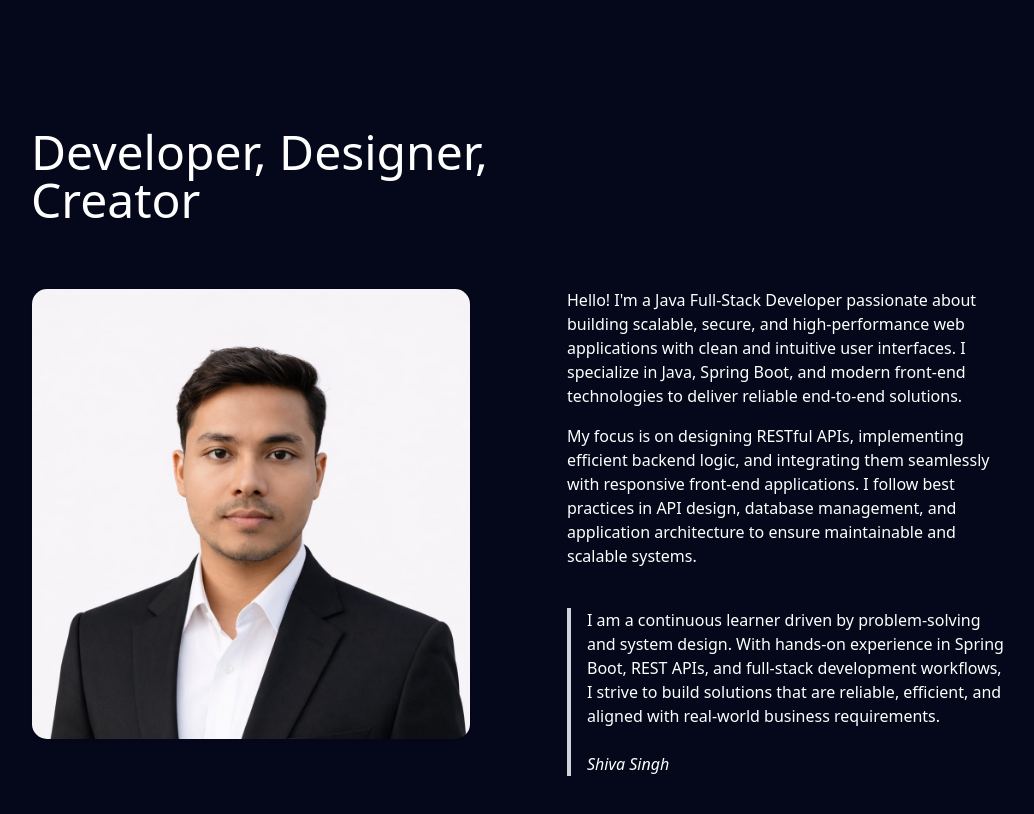
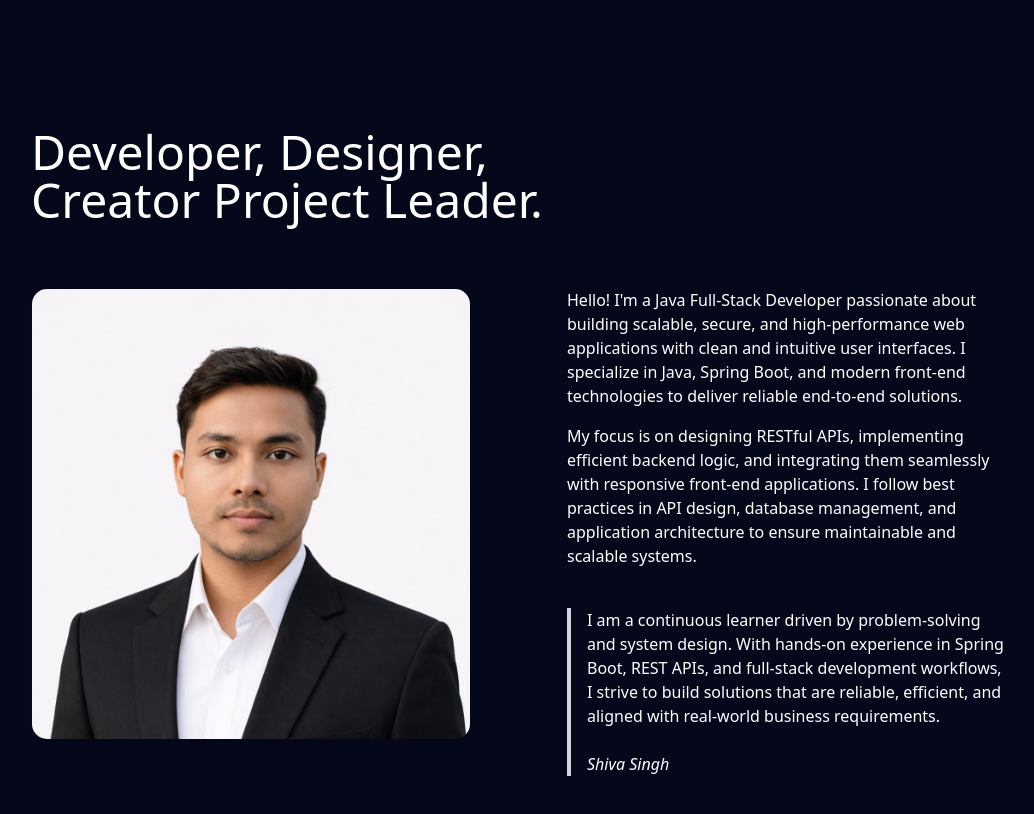
Before and after one commit to Shiva7011/Developer-page, a React (Vite) app: page /shivahero in a window 1280 px wide. Shown: the part 800-1614 px from the top of the page, without its empty margins (121-1155 px from the left). Built offline with nearby package versions, Linux system fonts and the light colour scheme.

Commit message:
Update title in ShivaAbout component

```diff
--- a/src/pages/About/ShivaAbout.jsx
+++ b/src/pages/About/ShivaAbout.jsx
@@ -6,7 +6,7 @@ export default function ShivaAbout() {
       <section id="about" className="py-16 md:py-32  text-white bg-[#04081A]">
         <div className="mx-auto max-w-5xl space-y-8 px-6 md:space-y-16">
           <h2 className="relative z-10 max-w-xl text-4xl font-medium lg:text-5xl text-white">
-            Developer, Designer, Creator
+            Developer, Designer, Creator Project Leader.
           </h2>
           <div className="grid gap-6 sm:grid-cols-2 md:gap-12 lg:gap-24">
             <div className="relative mb-6 sm:mb-0">
```
